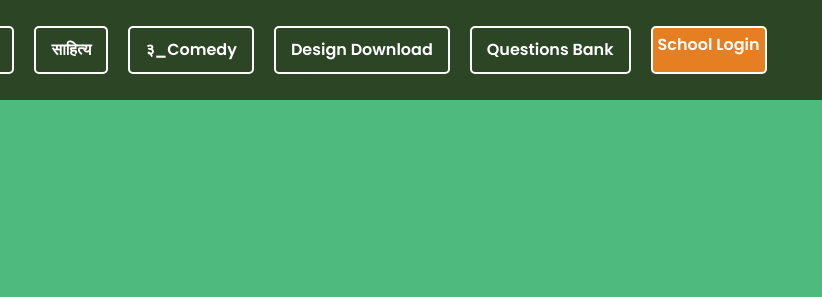
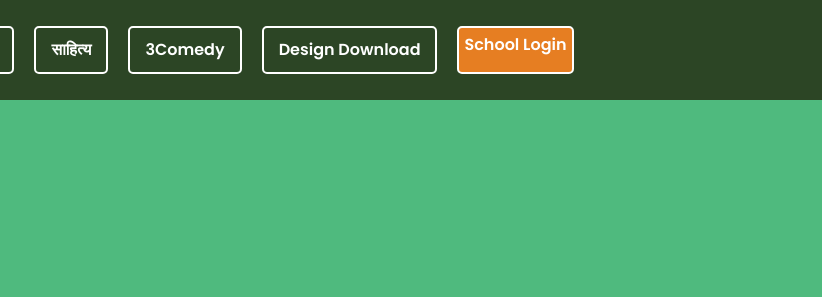
Before and after one commit to brpmailo/Home, a plain HTML site: page index.html in a window 1280 px wide. Shown: the top 297 px of the page, 458-1280 px from the left. Drawn offline with nearby package versions, Linux system fonts and the light colour scheme.

Commit message:
Update index.html

```diff
--- a/index.html
+++ b/index.html
@@ -754,10 +754,9 @@ background: purple;
         <a href="https://quiz.baburamphuyal.com.np/" target="_blank"  padding: 5px;">Quiz</a>
         <a href="computer.html" target="_blank"  padding: 5px;">Computer</a>
         <a href="sahitik.html" target="_blank"  padding: 5px;">साहित्य</a>
-         <a href="3comedy.html" target="_blank" padding: 5px;">३_Comedy</a>
+         <a href="https://threecomedy.baburamphuyal.com.np/" target="_blank" padding: 5px;">3Comedy</a>
         <a href="https://design.baburamphuyal.com.np/" target="_blank"  padding: 5px;">Design Download</a>
-        <a href="teacher.html" target="_blank" padding: 5px;">Questions Bank</a>
-         <a href="login.html" target="_blank"style="background: #e67e22; padding: 5px;">School Login</a>
+         <a href="https://school.baburamphuyal.com.np/" target="_blank"style="background: #e67e22; padding: 5px;">School Login</a>
     </div>
 </div>
 
```
